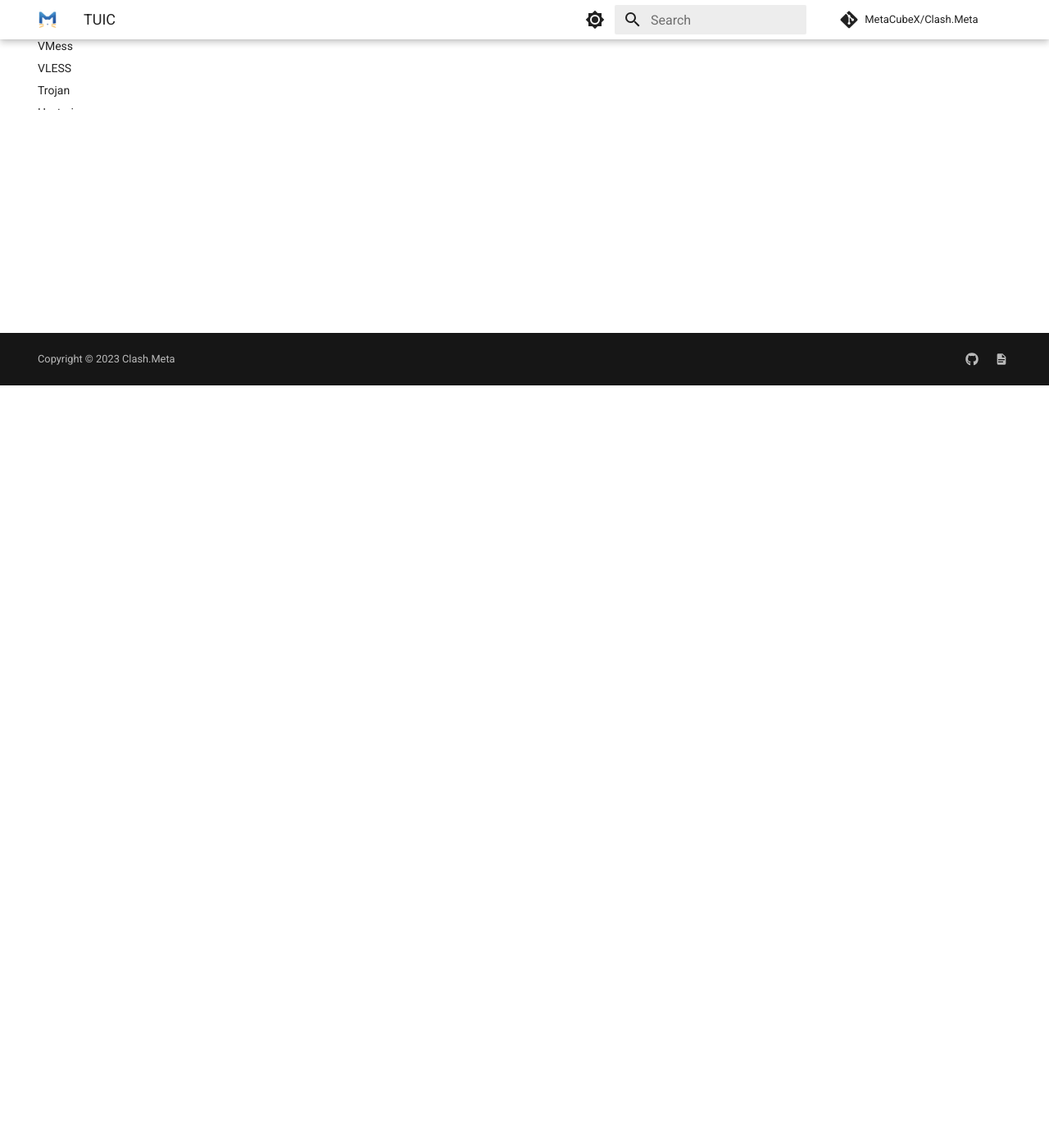
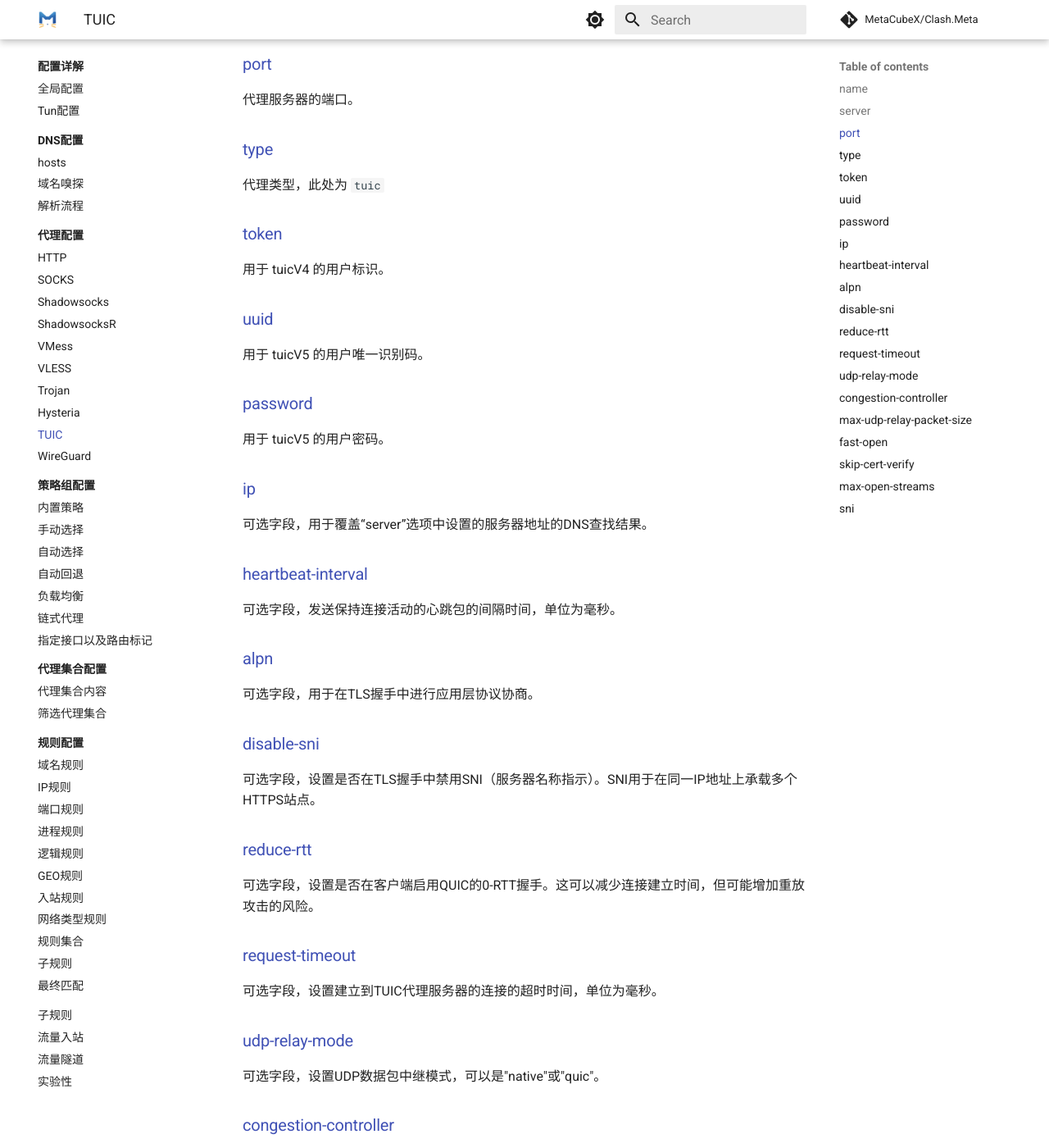
Before and after one commit to MetaCubeX/Meta-Docs, an MkDocs documentation site: the page built from docs/config/proxies/tuic.md, in a window 1280 px wide and 1400 px high, scrolled down 930 px. Shown: the whole window at 82% size. Built offline with MkDocs 1.6.1 and Material for MkDocs 9.7.7, drawn with Linux system fonts in a browser that asks for light colours; comment, search, counter and statistics services are not loaded; some of the changed text lies outside the part shown.

Commit message:
tuic update

````diff
--- a/docs/config/proxies/tuic.md
+++ b/docs/config/proxies/tuic.md
@@ -26,3 +26,82 @@ TUIC是一个轻量的基于QUIC的代理协议,由rust编写,你可以在[这
   # max-open-streams: 20 # default 100, too many open streams may hurt performance
   # sni: example.com
 ```
+### name
+
+代理名称，书写时请确保不会与其他代理节点重名。
+
+### server
+
+代理节点服务器的地址。可以是域名或IP地址。
+
+### port
+
+代理服务器的端口。
+
+### type
+
+代理类型，此处为 `tuic`
+
+### token
+
+用于 tuicV4 的用户标识。
+
+### uuid
+
+用于 tuicV5 的用户唯一识别码。
+
+### password
+
+用于 tuicV5 的用户密码。
+
+### ip
+
+可选字段，用于覆盖“server”选项中设置的服务器地址的DNS查找结果。
+
+### heartbeat-interval
+
+可选字段，发送保持连接活动的心跳包的间隔时间，单位为毫秒。
+
+### alpn
+
+可选字段，用于在TLS握手中进行应用层协议协商。
+
+### disable-sni
+
+可选字段，设置是否在TLS握手中禁用SNI（服务器名称指示）。SNI用于在同一IP地址上承载多个HTTPS站点。
+
+### reduce-rtt
+
+可选字段，设置是否在客户端启用QUIC的0-RTT握手。这可以减少连接建立时间，但可能增加重放攻击的风险。
+
+### request-timeout
+
+可选字段，设置建立到TUIC代理服务器的连接的超时时间，单位为毫秒。
+
+### udp-relay-mode
+
+可选字段，设置UDP数据包中继模式，可以是"native"或"quic"。
+
+### congestion-controller
+
+可选字段，设置拥塞控制算法，可选项为"cubic", "new_reno", "bbr"。
+
+### max-udp-relay-packet-size
+
+可选字段，设置最大的UDP数据包中继大小，单位为字节。
+
+### fast-open
+
+可选字段，设置是否启用TCP Fast Open。这可以减少连接建立时间。
+
+### skip-cert-verify
+
+可选字段，设置是否跳过证书验证。
+
+### max-open-streams
+
+可选字段，设置最大打开流的数量。过多的打开流可能会影响性能。
+
+### sni
+
+可选字段，设置在TLS握手中使用的服务器名称指示(SNI)的值。
--- a/mkdocs.yml
+++ b/mkdocs.yml
@@ -34,6 +34,7 @@ theme:
     - navigation.sections
     - toc.follow
     - content.action.edit
+    - content.code.copy
     # - toc.integrate
   palette:
     # Palette toggle for light mode
````
Also changed, not shown: docs/config/listeners.md (+46 -12 lines).
